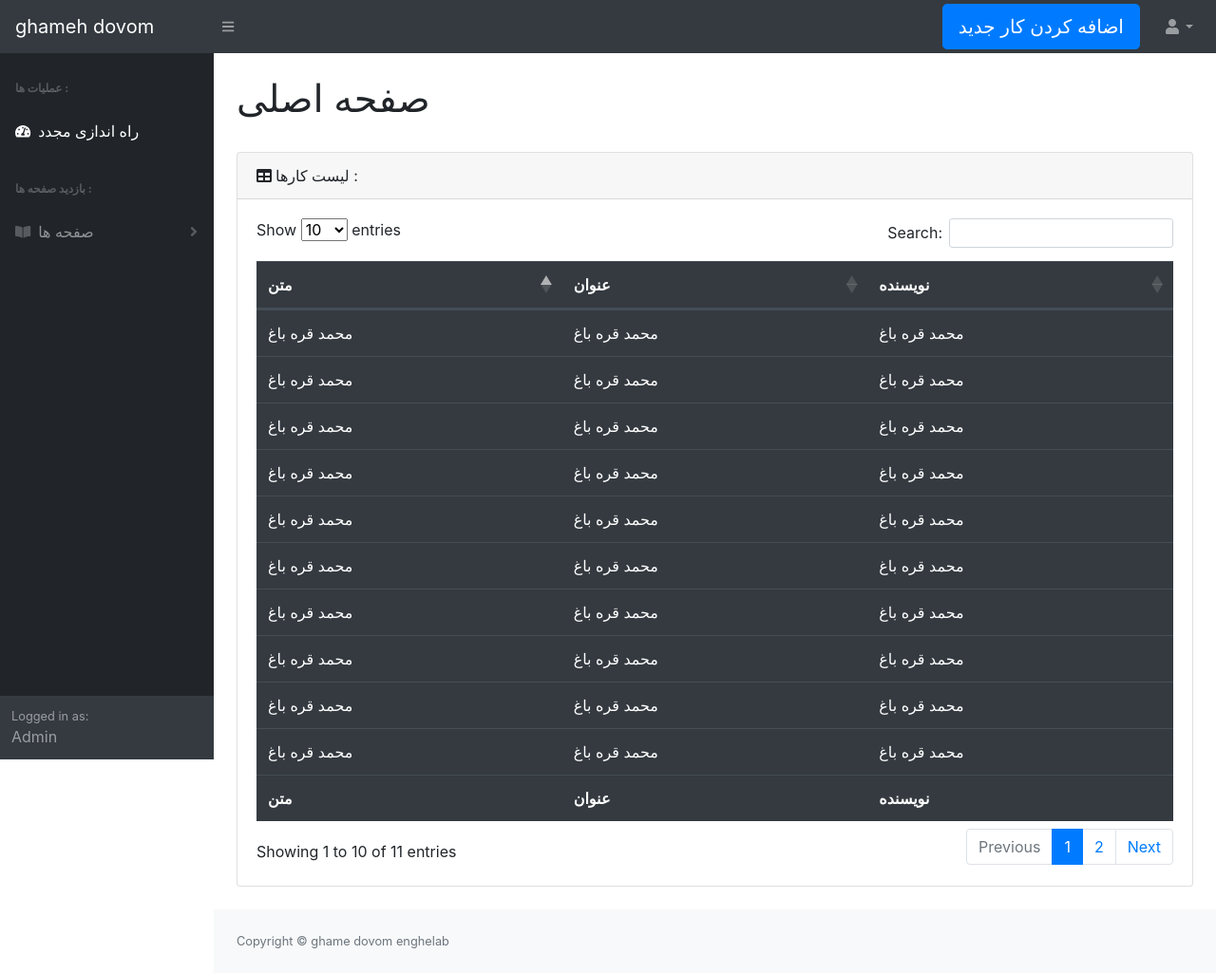
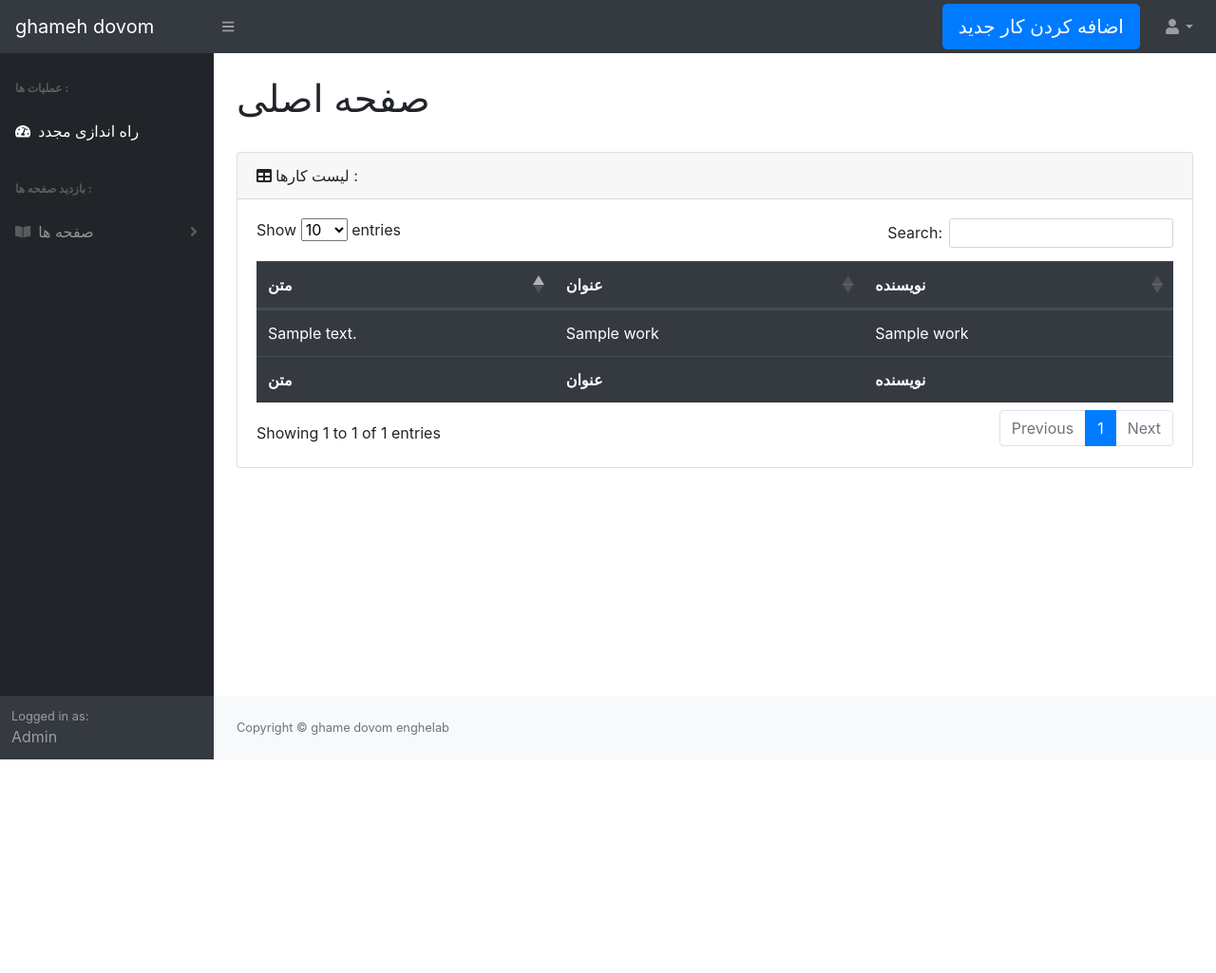
Before and after one commit to mgmgst/ghameh_dovom_enghelab, a Flask app: template app/templates/index.html in a window 1280 px wide. Shown: the whole page at 95% size. After the commit the page ends 800 px from the top, so only its background shows below. Run offline with Flask 2, Linux system fonts and the light colour scheme; the template is opened without the code that fills it: most values are stand-ins (such as "Sample title", 1, 10 or a date in 2020); some libraries are stand-ins or nearby versions.

Commit message:
reading datas from database and show it on bottom table from index page

```diff
--- a/app/main.py
+++ b/app/main.py
@@ -63,7 +63,13 @@ def sys_check():
 @app.route('/')
 @login_required
 def index():
-    return render_template('index.html')
+    all_work = reading_from_database()
+    works = []
+    for work in all_work:
+        name , title , message = work
+        works.append({"name":name,"title":title,"message":message})
+
+    return render_template('index.html', data = {"works" : works})
 
 @app.route('/login',methods=["GET", "POST"])
 @limiter.limit("10 per minute")
@@ -92,7 +98,7 @@ def add():
         titlew = request.form["titlew"]
         message = request.form["message"]
         writing_to_database(name,titlew,message)
-        return redirect('index')
+        return redirect('/')
 
     else:
         return render_template('add.html')
@@ -129,7 +135,7 @@ def reading_from_database():
     cur = db.cursor()
     cur.execute("SELECT * FROM works;")
     db.close()
-    return dict(cur.fetchall())
+    return cur.fetchall()
 
 if __name__ == "__main__":
     app.run("0.0.0.0",5000,debug=True)
--- a/app/templates/index.html
+++ b/app/templates/index.html
@@ -92,62 +92,13 @@
                                         </tr>
                                     </tfoot>
                                     <tbody>
-
+                                        {% for work in data.works %}
                                         <tr>
-                                            <td>محمد قره باغ</td>
-                                            <td>محمد قره باغ</td>
-                                            <td>محمد قره باغ</td>
+                                            <td>{{work.message}}</td>
+                                            <td>{{work.title}}</td>
+                                            <td>{{work.name}}</td>
                                         </tr>
-                                        <tr>
-                                            <td>محمد قره باغ</td>
-                                            <td>محمد قره باغ</td>
-                                            <td>محمد قره باغ</td>
-                                        </tr>
-                                        <tr>
-                                            <td>محمد قره باغ</td>
-                                            <td>محمد قره باغ</td>
-                                            <td>محمد قره باغ</td>
-                                        </tr>
-                                        <tr>
-                                            <td>محمد قره باغ</td>
-                                            <td>محمد قره باغ</td>
-                                            <td>محمد قره باغ</td>
-                                        </tr>
-                                        <tr>
-                                            <td>محمد قره باغ</td>
-                                            <td>محمد قره باغ</td>
-                                            <td>محمد قره باغ</td>
-                                        </tr>
-                                        <tr>
-                                            <td>محمد قره باغ</td>
-                                            <td>محمد قره باغ</td>
-                                            <td>محمد قره باغ</td>
-                                        </tr>
-                                        <tr>
-                                            <td>محمد قره باغ</td>
-                                            <td>محمد قره باغ</td>
-                                            <td>محمد قره باغ</td>
-                                        </tr>
-                                        <tr>
-                                            <td>محمد قره باغ</td>
-                                            <td>محمد قره باغ</td>
-                                            <td>محمد قره باغ</td>
-                                        </tr>
-                                        <tr>
-                                            <td>محمد قره باغ</td>
-                                            <td>محمد قره باغ</td>
-                                            <td>محمد قره باغ</td>
-                                        </tr>
-                                        <tr>
-                                            <td>محمد قره باغ</td>
-                                            <td>محمد قره باغ</td>
-                                            <td>محمد قره باغ</td>
-                                        </tr>
-                                        <tr>
-                                            <td>محمد قره باغ</td>
-                                            <td>محمد قره باغ</td>
-                                            <td>محمد قره باغ</td>
-                                        </tr>
+                                        {% endfor %}
                                     </tbody>
                                 </table>
                             </div>
```
